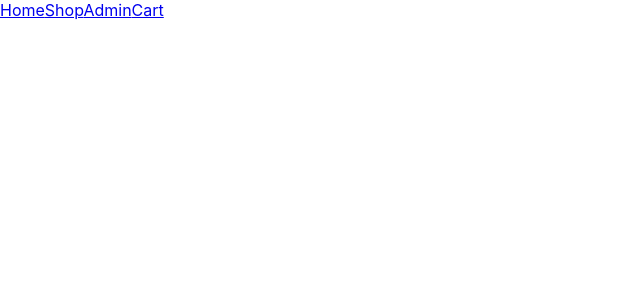
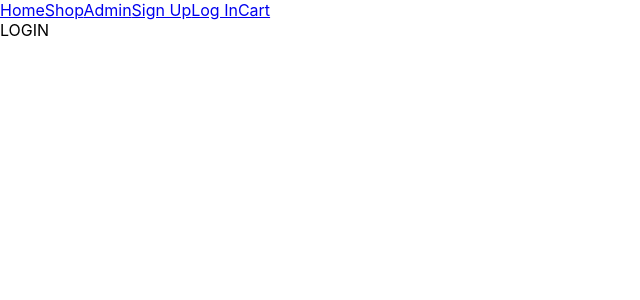
Before and after one commit to ohersi/clothingstore-app, a React (Create React App) app: page /login in a window 1280 px wide. Before the commit this address had no page. Shown: the top 300 px of the page, without its empty margins (0-640 px from the left). Built offline with nearby package versions, Linux system fonts and the light colour scheme.

Commit message:
created LogIn and SignUp components pages

```diff
--- a/src/App.js
+++ b/src/App.js
@@ -8,6 +8,8 @@ import Cart from './components/Cart';
 import Home from './pages/Home';
 import Products from './pages/Products';
 import SingleItem from './pages/SingleItem';
+import SignUp from './pages/SignUp';
+import LogIn from './pages/LogIn';
 import Admin from './pages/Admin';
 // CSS
 import './App.css';
@@ -70,6 +72,8 @@ const App = () => {
             fetchCategories={fetchCategories}
           />} />
           <Route path='cart' element={<Cart  cart={cart} fetchCart={fetchCart}/>}/>
+          <Route path='login' element={<LogIn />}/>
+          <Route path='signup' element={<SignUp />}/>
       </Routes>
     </div>
   );
--- a/src/components/Nav/index.js
+++ b/src/components/Nav/index.js
@@ -9,6 +9,8 @@ const Nav = () => {
           <Link to='/'>Home</Link>
           <Link to='collection'>Shop</Link>
           <Link to='admin'>Admin</Link>
+          <Link to='signup'>Sign Up</Link>
+          <Link to='login'>Log In</Link>
           <Link to='cart'>Cart</Link>
         </div>
     );
--- /dev/null
+++ b/src/pages/LogIn/index.js
@@ -0,0 +1,11 @@
+import React from 'react';
+
+const LogIn = () => {
+    return (
+        <div>
+            LOGIN
+        </div>
+    );
+}
+
+export default LogIn;
--- /dev/null
+++ b/src/pages/SignUp/index.js
@@ -0,0 +1,11 @@
+import React from 'react';
+
+const SignUp = () => {
+    return (
+        <div>
+            Sign Up
+        </div>
+    );
+}
+
+export default SignUp;
```
